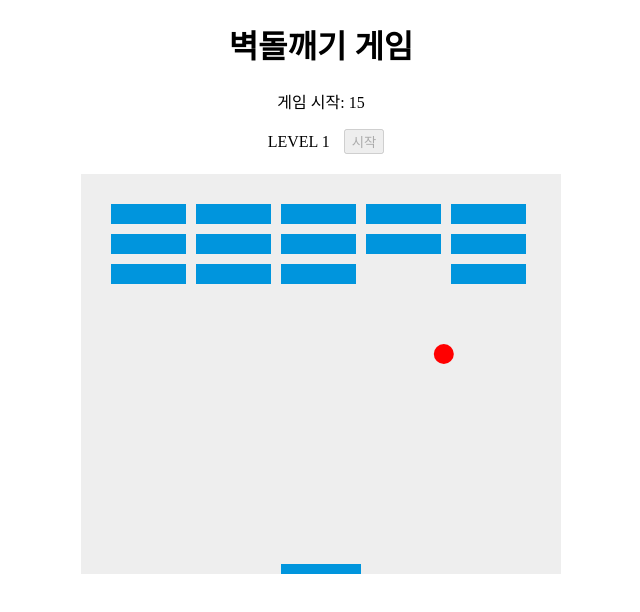
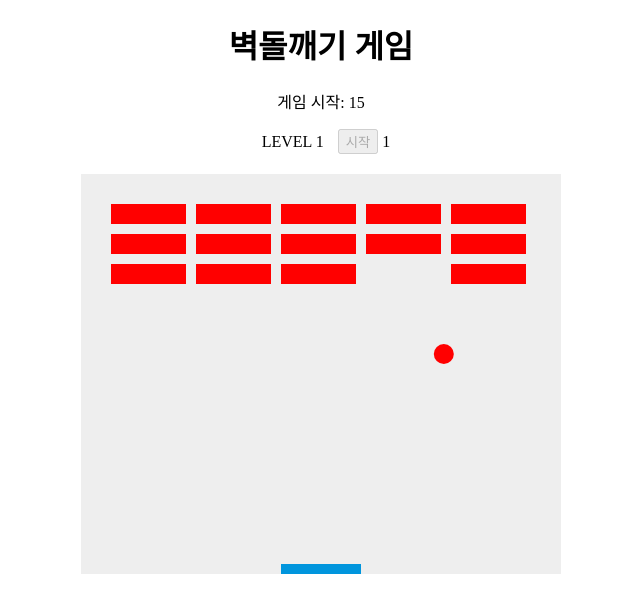
Before and after one commit to seanday06/study1, a plain HTML site: page game1/game3.html in a window 1280 px wide. Both pictures are taken after a click on the button "시작". Shown: the whole page, without its empty margins (319-959 px from the left). Drawn offline with Linux system fonts and the light colour scheme.

Commit message:
점수 주기, brick 색상 주기(오류 있음)

```diff
--- a/game1/game3.html
+++ b/game1/game3.html
@@ -30,6 +30,7 @@
     <div id="board">
         <span id="level"></span>
         <button id="start" onclick="gameStart();">시작</button>
+        <span id="point"></span>
     </div>
 
     <canvas id="myCanvas" width="480" height="400"></canvas>
@@ -38,6 +39,7 @@
         const canvas = document.getElementById('myCanvas');
         const ctx = canvas.getContext('2d');
         let gameLevel = 1;
+        let gamePoint = 0;
         let gameOn = false;
         let gameHandle;
 
@@ -72,6 +74,11 @@
         const bricks = [];
         let bricksCount = 0;
         const audio = new Audio('beep.mp3');
+        const brickColors = [
+            'FF0000',
+            'FF6666',
+            'FFCCCC',
+        ];
 
         const drawBall = () => {
             ctx.beginPath();
@@ -119,6 +126,7 @@
         canvas.addEventListener('touchmove', touchHandler, false);
 
         document.getElementById('level').innerHTML = `LEVEL ${gameLevel}`;
+        document.getElementById('point').innerHTML = gamePoint;
 
         const drawBricks = () => {
             for (let c = 0; c < brickColumnCount; c++) {
@@ -130,7 +138,7 @@
                         bricks[c][r].y = brickY;
                         ctx.beginPath();
                         ctx.rect(brickX, brickY, brickWidth, brickHeight);
-                        ctx.fillStyle = "#0095DD";
+                        ctx.fillStyle = brickColors[r];
                         ctx.fill();
                         ctx.closePath();
                     }
@@ -149,6 +157,9 @@
                             dy = -dy;
                             b.removed = true;
                             bricksCount--;
+                            gamePoint += b.point;
+                            document.getElementById('point').innerHTML = gamePoint;
+
                             if (bricksCount === 0) {
                                 gameOver(true);
                                 break;
@@ -171,7 +182,13 @@
             for (let c = 0; c < brickColumnCount; c++) {
                 bricks[c] = [];
                 for (let r = 0; r < brickRowCount; r++) {
-                    bricks[c][r] = { x: 0, y: 0, removed: false };
+                    bricks[c][r] = {
+                        x: 0,
+                        y: 0,
+                        removed: false,
+                        point: 2 * (brickRowCount - r) - 1,
+                        colorIndex: r,
+                    };
                 }
             }
 
```
